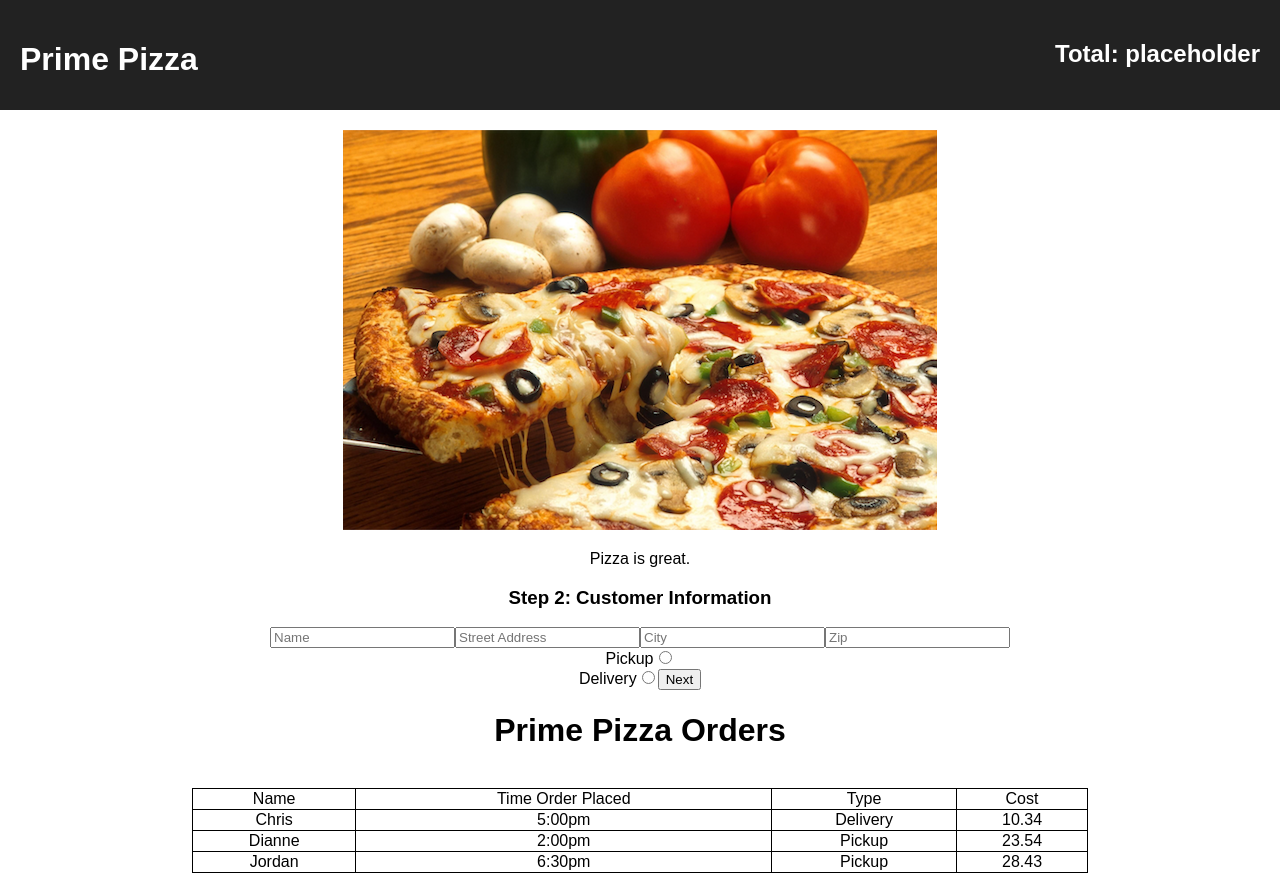
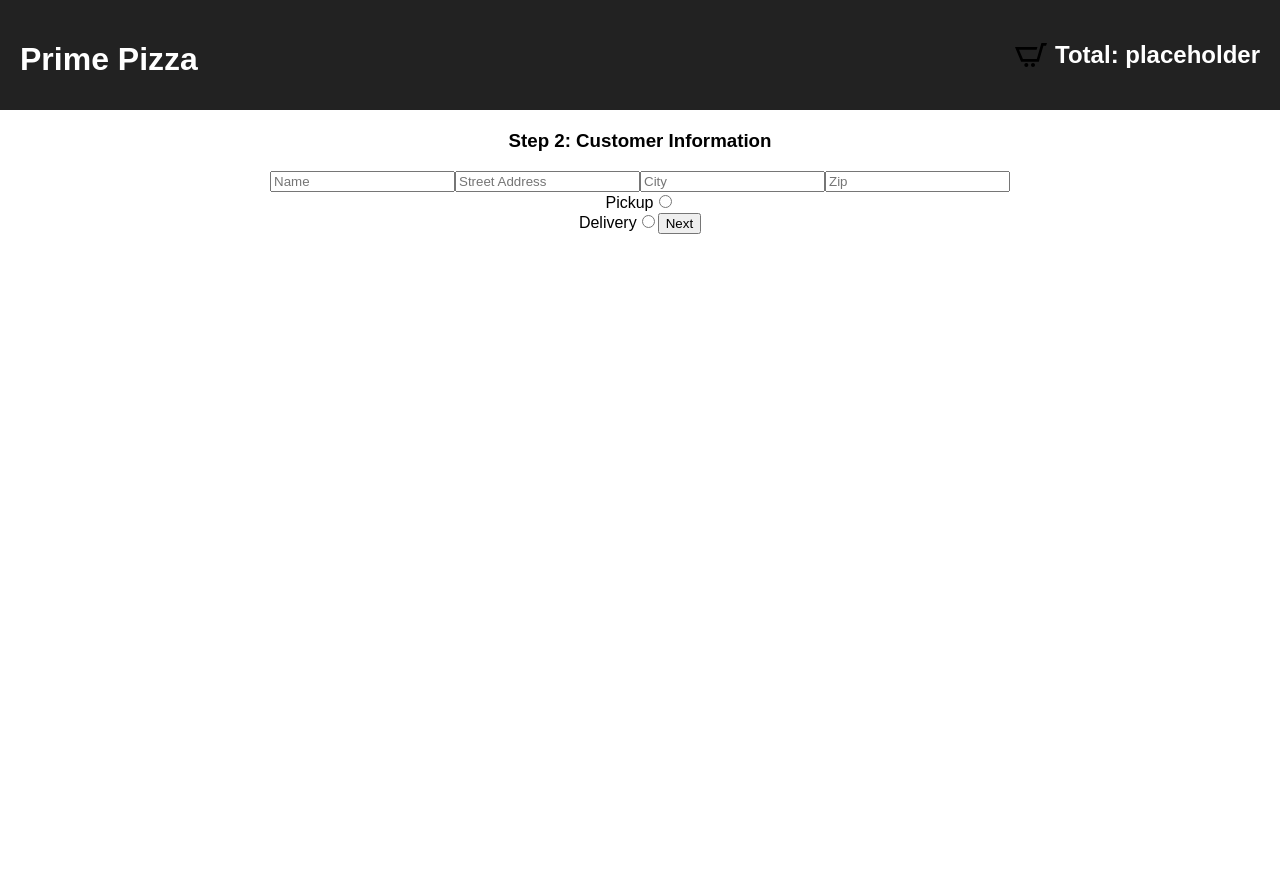
Before and after one commit to simeonwillard/redux-pizza-parlor, a React (Create React App) app: page /#/customerForm in a window 1280 px wide. After the commit the page ends 800 px from the top, so only its background shows below. Built offline with nearby package versions, Linux system fonts and the light colour scheme.

Commit message:
Added routes

```diff
--- a/src/components/App/App.css
+++ b/src/components/App/App.css
@@ -18,3 +18,13 @@ header {
   display: flex;
   justify-content: space-between;
 }
+
+.shopping-cart {
+  display: flex;
+  align-items: center;
+}
+
+.cart-icon {
+  padding: 0.5rem;
+  height: 2rem;
+}
--- a/src/components/App/App.jsx
+++ b/src/components/App/App.jsx
@@ -4,19 +4,23 @@ import './App.css';
 import Admin from '../Admin/Admin.jsx';
 import CustomerForm from '../CustomerForm/CustomerForm';
 import Header from '../Header/Header';
+import PizzaList from '../PizzaList/PizzaList.jsx';
+import { HashRouter as Router, Route, Link } from 'react-router-dom';
 
 // Sean stuff below
-import Checkout from '../Checkout/Checkout.jsx'
+import Checkout from '../Checkout/Checkout.jsx';
 
 function App() {
   return (
-    <div className="App">
-      <Header />
-      <img src="images/pizza_photo.png" />
-      <p>Pizza is great.</p>
-      <CustomerForm />
-      <Admin />
-    </div>
+    <Router>
+      <div className="App">
+        <Header />
+        <Route path="/" exact component={PizzaList} />
+        <Route path="/customerForm" component={CustomerForm} />
+        <Route path="/checkout" component={Checkout} />
+        <Route path="/admin" component={Admin} />
+      </div>
+    </Router>
   );
 }
 
--- a/src/components/CustomerForm/CustomerForm.jsx
+++ b/src/components/CustomerForm/CustomerForm.jsx
@@ -1,4 +1,5 @@
 import { useState } from 'react';
+import { useDispatch } from 'react-redux';
 
 export default function CustomerForm() {
   const [custName, setCustName] = useState('');
@@ -6,6 +7,8 @@ export default function CustomerForm() {
   const [custCity, setCustCity] = useState('');
   const [custZip, setCustZip] = useState('');
   const [custType, setCustType] = useState('');
+
+  const dispatch = useDispatch();
 
   const handleClick = (event) => {
     event.preventDefault();
@@ -18,18 +21,13 @@ export default function CustomerForm() {
       type: custType,
     };
 
-    console.log(
-      'name: ',
-      custName,
-      'addy: ',
-      custAddress,
-      'city: ',
-      custCity,
-      'zip: ',
-      custZip,
-      'type: ',
-      custType
-    );
+    dispatch({ type: 'SET_CUSTOMER', payload: custObj });
+
+    setCustAddress('');
+    setCustName('');
+    setCustCity('');
+    setCustZip('');
+    setCustType('');
   };
 
   return (
--- a/src/components/Header/Header.jsx
+++ b/src/components/Header/Header.jsx
@@ -3,6 +3,11 @@ export default function Header() {
     <header className="App-header">
       <h1 className="App-title">Prime Pizza</h1>
       <div className="shopping-cart">
+        <img
+          className="cart-icon"
+          src="/images/cart.svg"
+          alt="A shopping cart icon"
+        />
         <h2>Total: placeholder</h2>
       </div>
     </header>
--- a/src/index.js
+++ b/src/index.js
@@ -2,12 +2,18 @@ import React from 'react';
 import ReactDOM from 'react-dom';
 import './index.css';
 import App from './components/App/App';
-import {Provider} from 'react-redux';
-import {createStore, combineReducers, applyMiddleware} from 'redux';
+import { Provider } from 'react-redux';
+import { createStore, combineReducers, applyMiddleware } from 'redux';
 import logger from 'redux-logger';
 
 const customerReducer = (state = {}, action) => {
-    return state;
+    switch (action.type) {
+        case 'SET_CUSTOMER':
+            return action.payload
+        default:
+            return state
+
+    }
 }
 
 
```
Also changed, not shown: 1 other file (tests, documents, lock files or other folders).
